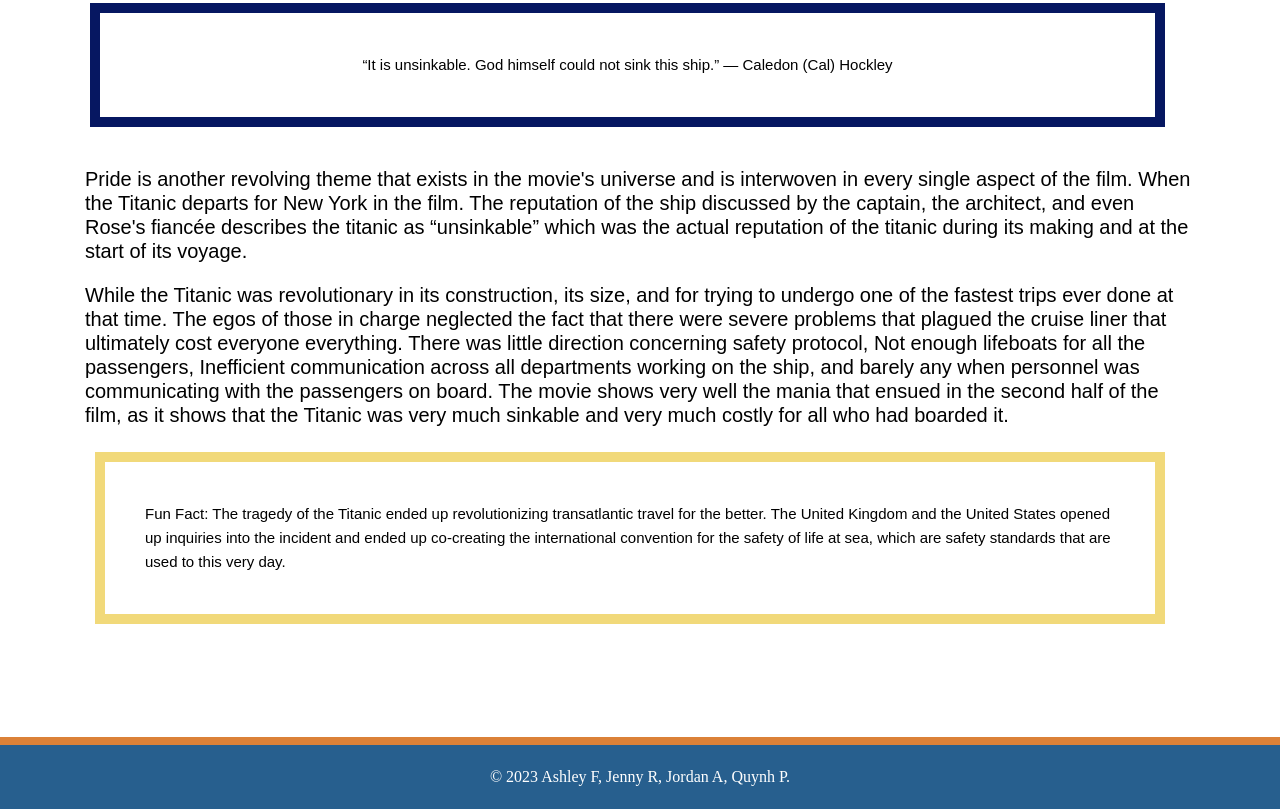
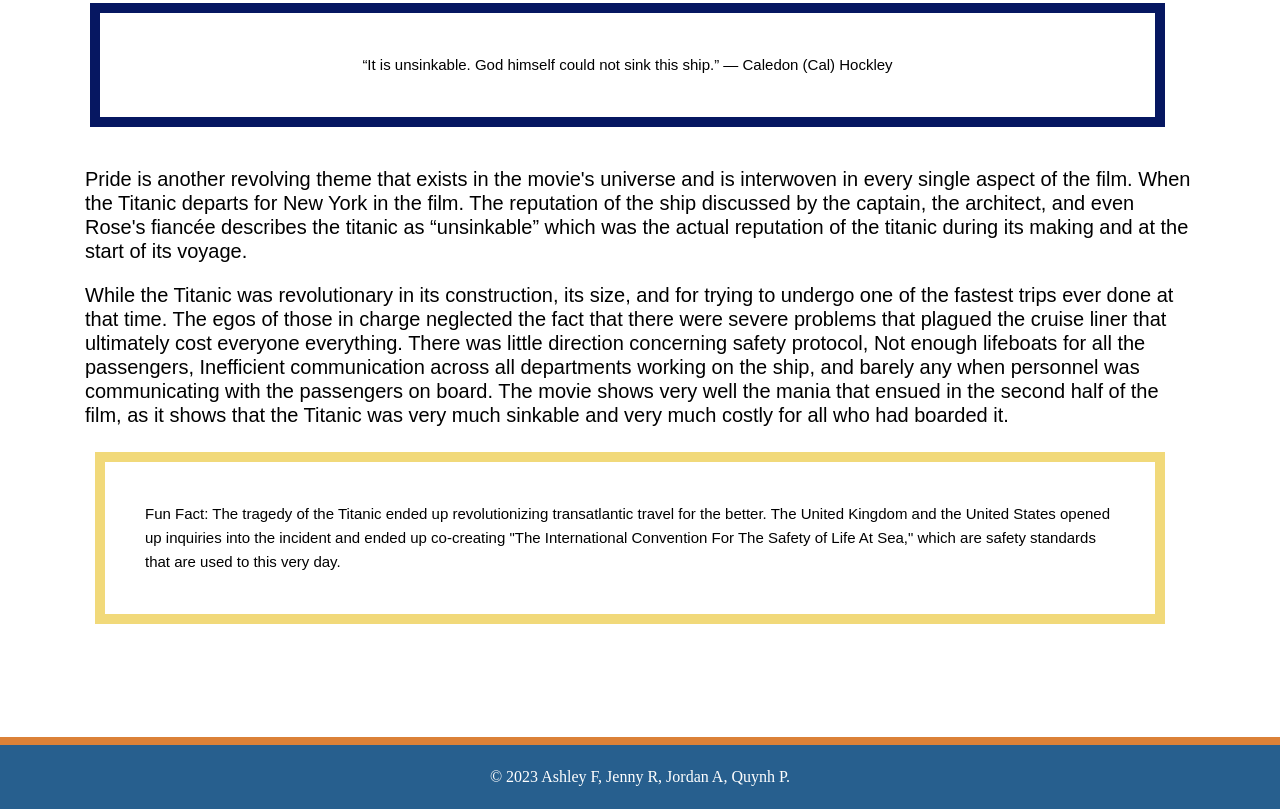
Before and after one commit to Seiraeurta31/Class_Project_2023_Titanic, a plain HTML site: page themes.html in a window 1280 px wide. Shown: the part 5241-6050 px from the top of the page. Drawn offline with Linux system fonts and the light colour scheme.

Commit message:
(Themes Changes) More grammar corrections.

```diff
--- a/themes.html
+++ b/themes.html
@@ -82,7 +82,7 @@
         </article>
 
         <section>
-            <p class="themes__fact">Fun Fact: The tragedy of the Titanic ended up revolutionizing transatlantic travel for the better. The United Kingdom and the United States opened up inquiries into the incident and ended up co-creating the international convention for the safety of life at sea, which are safety standards that are used to this very day.</p>
+            <p class="themes__fact">Fun Fact: The tragedy of the Titanic ended up revolutionizing transatlantic travel for the better. The United Kingdom and the United States opened up inquiries into the incident and ended up co-creating "The International Convention For The Safety of Life At Sea," which are safety standards that are used to this very day.</p>
         </section>
     </main>
 
```
